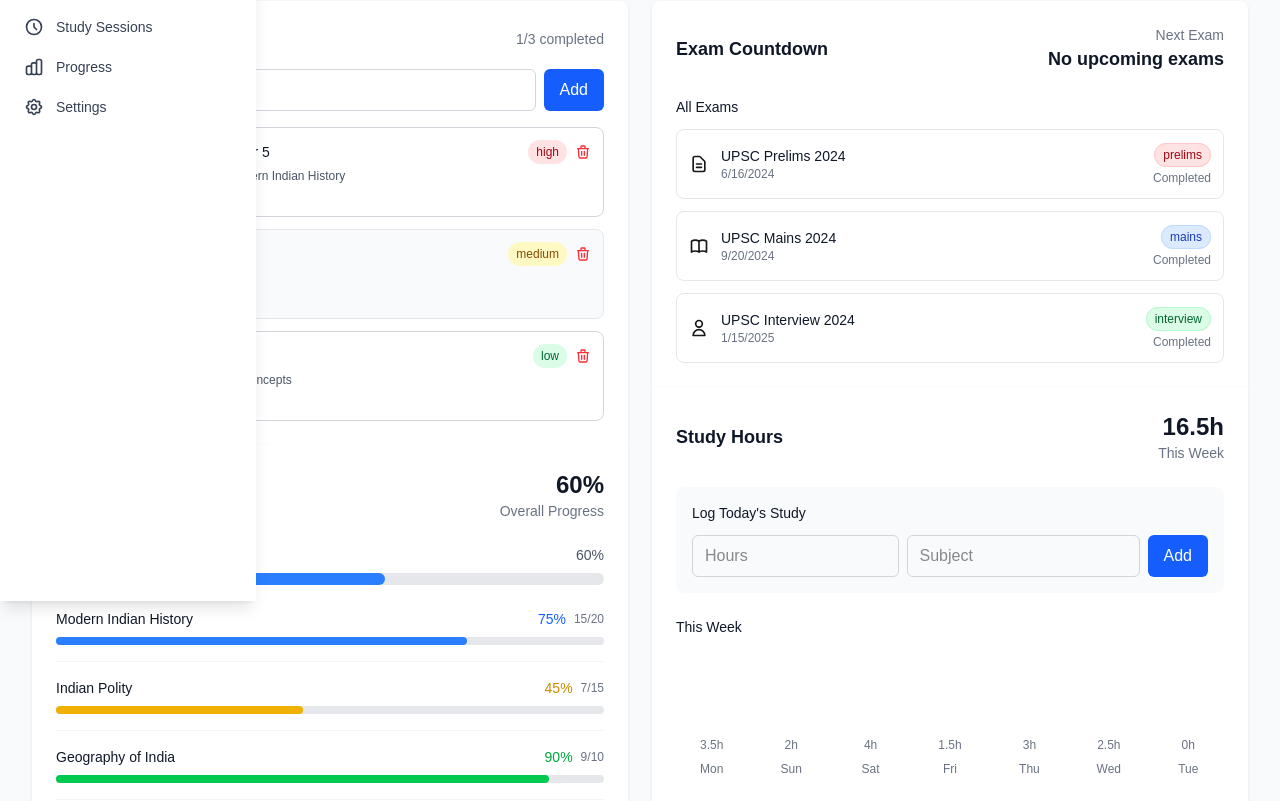
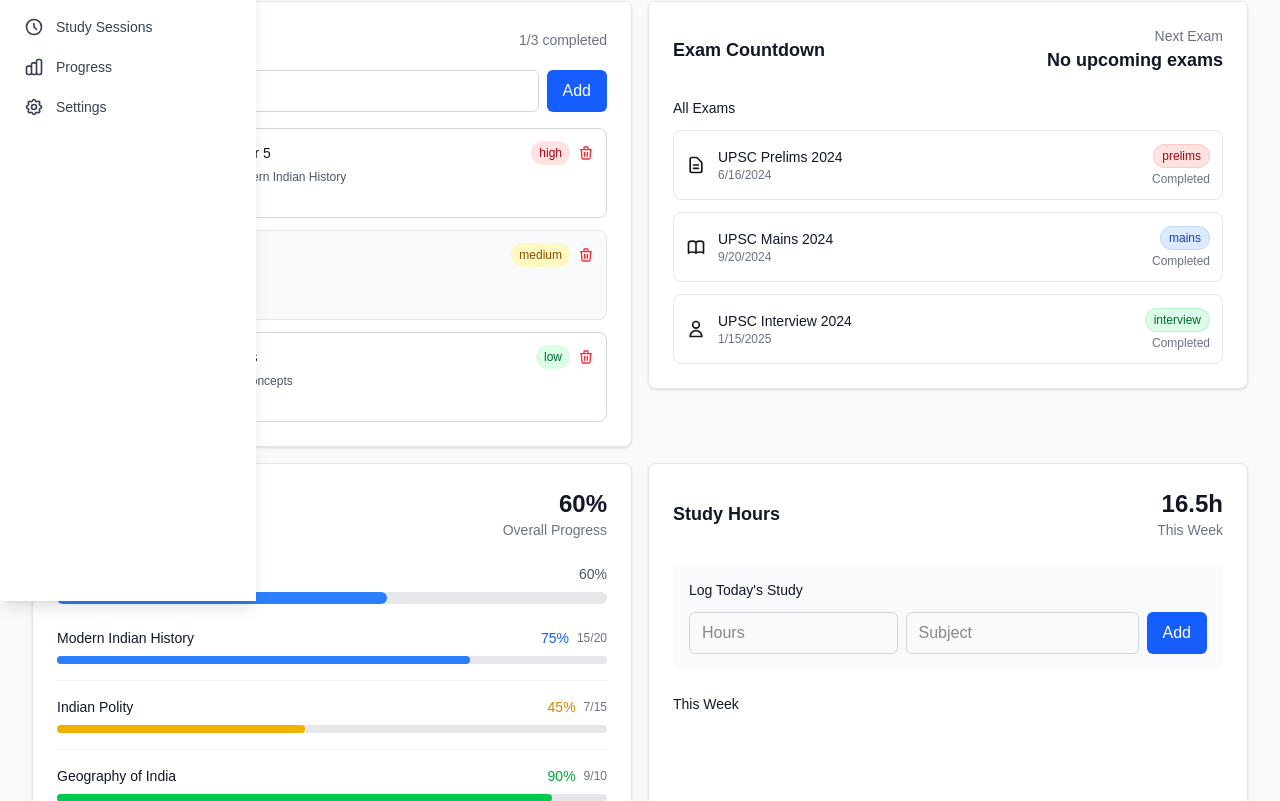
Before and after one commit to chemarish30-afk/study-tracker, a Next.js app in the folder web/: page /dashboard in a window 1280 px wide. Shown: the part 199-1000 px from the top of the page. Built offline with nearby package versions, Linux system fonts and the light colour scheme; sample sign-in values are in the browser's storage.

Commit message:
feat: add grid layout with gaps and borders for dashboard components

```diff
--- a/web/src/app/dashboard/page.tsx
+++ b/web/src/app/dashboard/page.tsx
@@ -106,26 +106,21 @@
               </p>
             </div>
 
-            {/* Dashboard Grid - Two Columns */}
-            <div className="grid grid-cols-1 lg:grid-cols-2 gap-6">
-              {/* Left Column */}
-              <div className="space-y-0">
+            {/* Dashboard Grid - Four Components */}
+            <div className="grid grid-cols-1 lg:grid-cols-2 gap-4">
               {/* Todo List */}
               <div className="animate-fade-in-up" style={{ animationDelay: '0.1s' }}>
                 <TodoList />
               </div>
 
-                {/* Progress Bars */}
+              {/* Exam Countdown */}
               <div className="animate-fade-in-up" style={{ animationDelay: '0.3s' }}>
-                  <ProgressBars />
-                </div>
+                <ExamCountdown />
               </div>
 
-              {/* Right Column */}
-              <div className="space-y-0">
-                {/* Exam Countdown */}
+              {/* Progress Bars */}
               <div className="animate-fade-in-up" style={{ animationDelay: '0.5s' }}>
-                  <ExamCountdown />
+                <ProgressBars />
               </div>
 
               {/* Study Hours */}
@@ -134,7 +129,6 @@
               </div>
             </div>
           </div>
-          </div>
         </main>
       </div>
     </div>
--- a/web/src/components/dashboard/ExamCountdown.tsx
+++ b/web/src/components/dashboard/ExamCountdown.tsx
@@ -102,7 +102,7 @@
   const nextExam = getNextExam();
 
   return (
-    <div className="bg-white rounded-lg shadow p-6 rounded-b-none">
+    <div className="bg-white rounded-lg shadow p-6 border border-gray-200">
       <div className="flex items-center justify-between mb-6">
         <h3 className="text-lg font-semibold text-gray-900">Exam Countdown</h3>
         <div className="text-right">
--- a/web/src/components/dashboard/ProgressBars.tsx
+++ b/web/src/components/dashboard/ProgressBars.tsx
@@ -66,7 +66,7 @@
   );
 
   return (
-    <div className="bg-white rounded-lg shadow p-6 rounded-t-none">
+    <div className="bg-white rounded-lg shadow p-6 border border-gray-200">
       <div className="flex items-center justify-between mb-6">
         <h3 className="text-lg font-semibold text-gray-900">Module Progress</h3>
         <div className="text-right">
--- a/web/src/components/dashboard/StudyHours.tsx
+++ b/web/src/components/dashboard/StudyHours.tsx
@@ -57,7 +57,7 @@
   };
 
   return (
-    <div className="bg-white rounded-lg shadow p-6 rounded-t-none">
+    <div className="bg-white rounded-lg shadow p-6 border border-gray-200">
       <div className="flex items-center justify-between mb-6">
         <h3 className="text-lg font-semibold text-gray-900">Study Hours</h3>
         <div className="text-right">
--- a/web/src/components/dashboard/TodoList.tsx
+++ b/web/src/components/dashboard/TodoList.tsx
@@ -77,7 +77,7 @@
   const totalCount = todos.length;
 
   return (
-    <div className="bg-white rounded-lg shadow p-6 rounded-b-none">
+    <div className="bg-white rounded-lg shadow p-6 border border-gray-200">
       <div className="flex items-center justify-between mb-4">
         <h3 className="text-lg font-semibold text-gray-900">Todo List</h3>
         <span className="text-sm text-gray-500">
```
Lines whose indentation alone changed are shown as unchanged.
